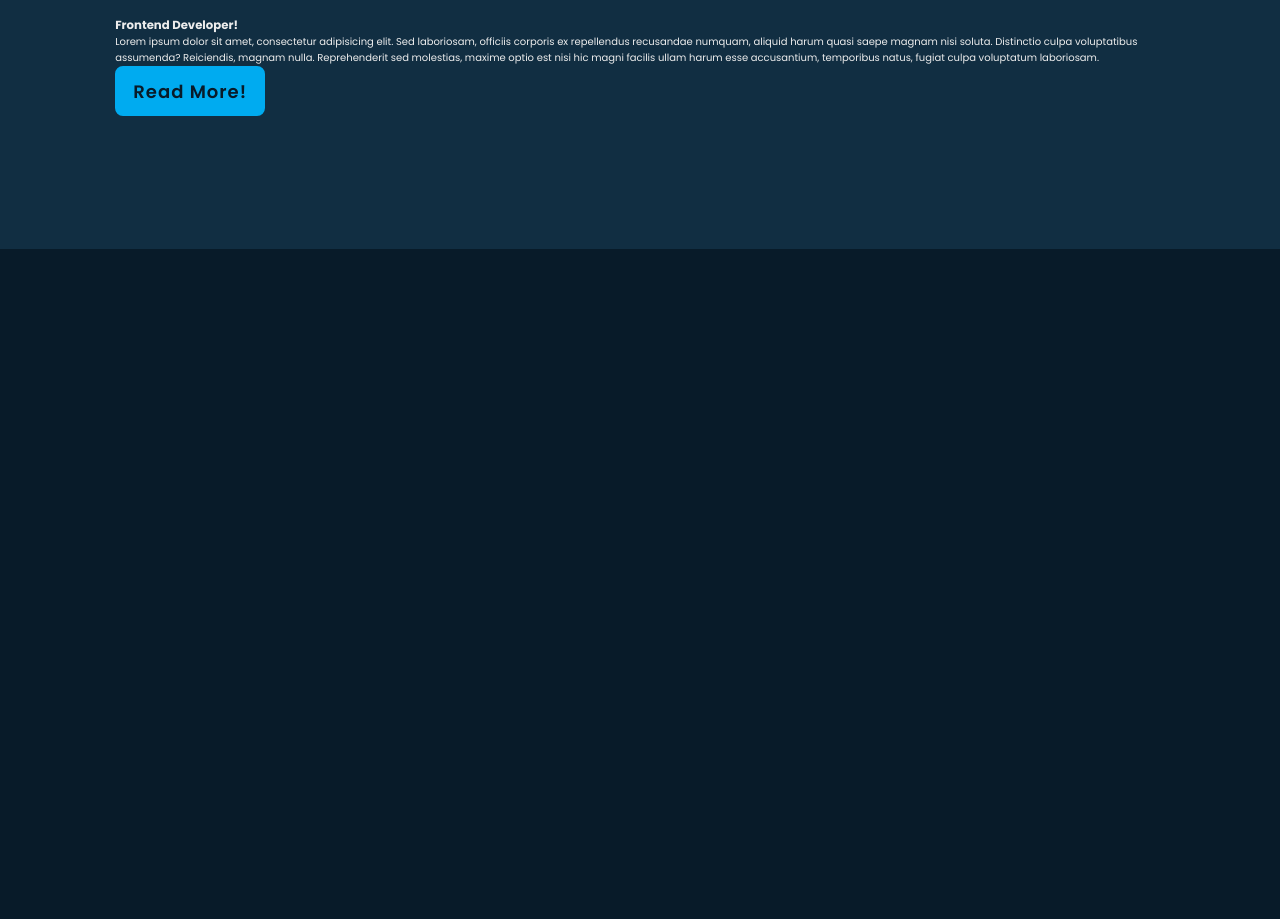
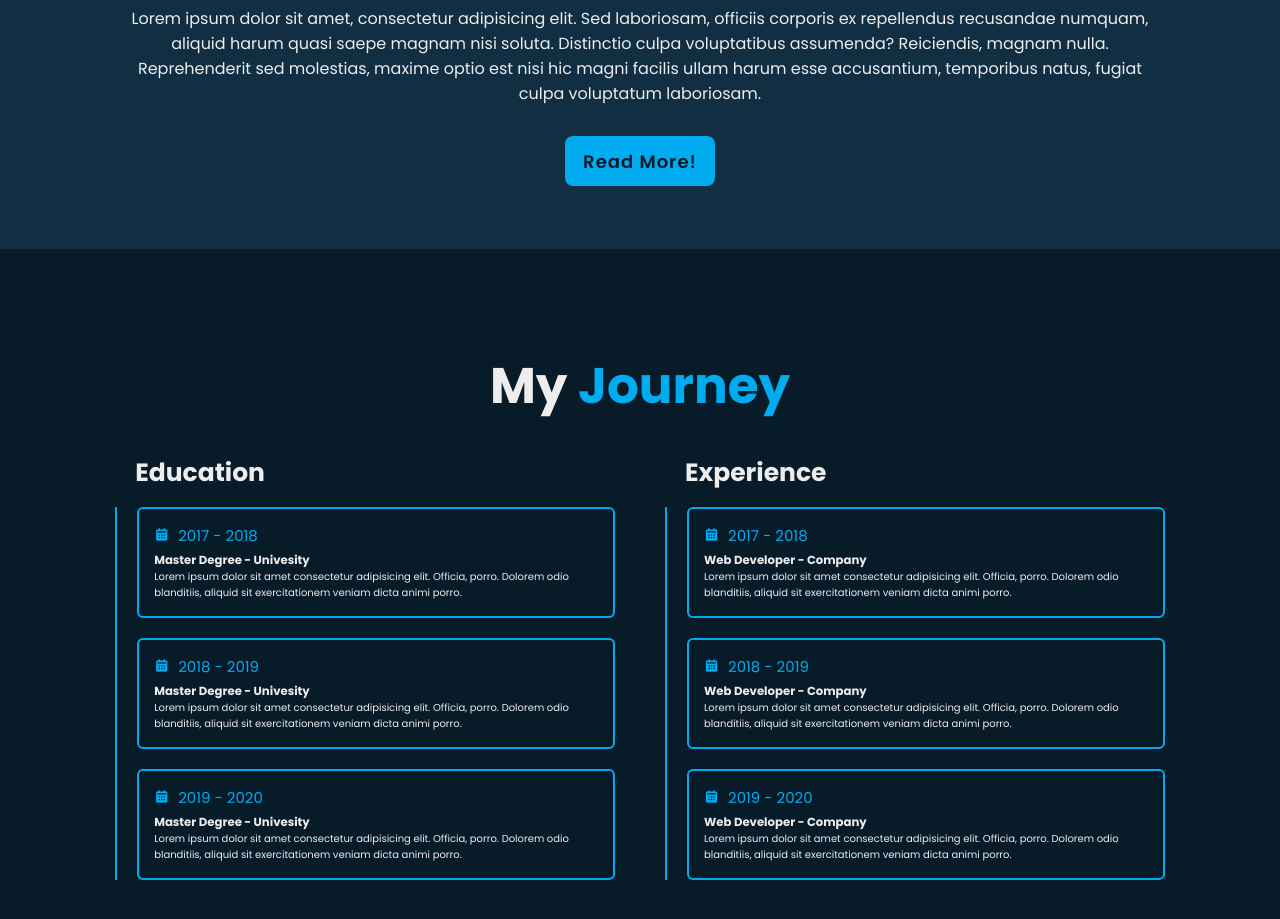
Before and after one commit to storiaca/front-layout, a plain HTML site: page responsive-portfolio/index.html in a window 1280 px wide. Shown: the part 1351-2270 px from the top of the page. Before the commit the page ends 1600 px from the top, so only its background shows below. Drawn offline with nearby package versions, Linux system fonts and the light colour scheme.

Commit message:
Education section

```diff
--- a/responsive-portfolio/css/style.css
+++ b/responsive-portfolio/css/style.css
@@ -262,3 +262,100 @@ section {
   border-radius: 50%;
   border: 0.2rem solid var(--main-color);
 }
+
+.about .about-img .circle-spin {
+  position: absolute;
+  top: 50%;
+  left: 50%;
+  transform: translate(-50%, -50%) rotate(0);
+  width: 100%;
+  height: 100%;
+  border-radius: 50%;
+  border-top: 0.2rem solid var(--second-bg-color);
+  border-bottom: 0.2rem solid var(--second-bg-color);
+  border-left: 0.2rem solid var(--main-color);
+  border-right: 0.2rem solid var(--main-color);
+}
+
+.about .about-content {
+  text-align: center;
+}
+
+.about .about-content h3 {
+  font-size: 2.6rem;
+}
+
+.about .about-content p {
+  font-size: 1.6rem;
+  margin: 2rem 0 3rem;
+}
+
+.about .btn-box.btns {
+  display: inline-block;
+  width: 15rem;
+}
+
+.about .btn-box.btns a::before {
+  background: var(--second-bg-color);
+}
+
+.education {
+  display: flex;
+  justify-content: center;
+  align-items: center;
+  flex-direction: column;
+  min-height: auto;
+  padding-bottom: 5rem;
+}
+
+.education .heading {
+  font-size: 5rem;
+  margin-bottom: 3rem;
+  text-align: center;
+}
+
+.education .heading span {
+  color: var(--main-color);
+}
+
+.education .education-row {
+  display: flex;
+  flex-wrap: wrap;
+  gap: 5rem;
+}
+
+.education-row .education-column {
+  flex: 1 1 40rem;
+}
+
+.education-column .title {
+  font-size: 2.5rem;
+  margin: 0 0 1.5rem 2rem;
+}
+
+.education-column .education-box {
+  border-left: 0.2rem solid var(--main-color);
+}
+
+.education-box .education-content {
+  position: relative;
+  padding-left: 2rem;
+}
+
+.education-content .content {
+  position: relative;
+  padding: 1.5rem;
+  border: 0.2rem solid var(--main-color);
+  border-radius: 0.6rem;
+  margin-bottom: 2rem;
+}
+
+.education-content .content .year {
+  font-size: 1.5rem;
+  color: var(--main-color);
+  padding-bottom: 0.5rem;
+}
+
+.education-content .content .year i {
+  padding-right: 0.5rem;
+}
--- a/responsive-portfolio/index.html
+++ b/responsive-portfolio/index.html
@@ -75,6 +75,106 @@
         </div>
       </div>
     </section>
+
+    <!-- education section design -->
+    <section class="education" id="education">
+      <h2 class="heading">My <span>Journey</span></h2>
+      <div class="education-row">
+        <div class="education-column">
+          <h3 class="title">Education</h3>
+          <div class="education-box">
+            <div class="education-content">
+              <div class="content">
+                <div class="year">
+                  <i class="bx bxs-calendar"></i> 2017 - 2018
+                </div>
+                <h3>Master Degree - Univesity</h3>
+                <p>
+                  Lorem ipsum dolor sit amet consectetur adipisicing elit.
+                  Officia, porro. Dolorem odio blanditiis, aliquid sit
+                  exercitationem veniam dicta animi porro.
+                </p>
+              </div>
+            </div>
+
+            <div class="education-content">
+              <div class="content">
+                <div class="year">
+                  <i class="bx bxs-calendar"></i> 2018 - 2019
+                </div>
+                <h3>Master Degree - Univesity</h3>
+                <p>
+                  Lorem ipsum dolor sit amet consectetur adipisicing elit.
+                  Officia, porro. Dolorem odio blanditiis, aliquid sit
+                  exercitationem veniam dicta animi porro.
+                </p>
+              </div>
+            </div>
+
+            <div class="education-content">
+              <div class="content">
+                <div class="year">
+                  <i class="bx bxs-calendar"></i> 2019 - 2020
+                </div>
+                <h3>Master Degree - Univesity</h3>
+                <p>
+                  Lorem ipsum dolor sit amet consectetur adipisicing elit.
+                  Officia, porro. Dolorem odio blanditiis, aliquid sit
+                  exercitationem veniam dicta animi porro.
+                </p>
+              </div>
+            </div>
+          </div>
+        </div>
+
+        <div class="education-column">
+          <h3 class="title">Experience</h3>
+          <div class="education-box">
+            <div class="education-content">
+              <div class="content">
+                <div class="year">
+                  <i class="bx bxs-calendar"></i> 2017 - 2018
+                </div>
+                <h3>Web Developer - Company</h3>
+                <p>
+                  Lorem ipsum dolor sit amet consectetur adipisicing elit.
+                  Officia, porro. Dolorem odio blanditiis, aliquid sit
+                  exercitationem veniam dicta animi porro.
+                </p>
+              </div>
+            </div>
+
+            <div class="education-content">
+              <div class="content">
+                <div class="year">
+                  <i class="bx bxs-calendar"></i> 2018 - 2019
+                </div>
+                <h3>Web Developer - Company</h3>
+                <p>
+                  Lorem ipsum dolor sit amet consectetur adipisicing elit.
+                  Officia, porro. Dolorem odio blanditiis, aliquid sit
+                  exercitationem veniam dicta animi porro.
+                </p>
+              </div>
+            </div>
+
+            <div class="education-content">
+              <div class="content">
+                <div class="year">
+                  <i class="bx bxs-calendar"></i> 2019 - 2020
+                </div>
+                <h3>Web Developer - Company</h3>
+                <p>
+                  Lorem ipsum dolor sit amet consectetur adipisicing elit.
+                  Officia, porro. Dolorem odio blanditiis, aliquid sit
+                  exercitationem veniam dicta animi porro.
+                </p>
+              </div>
+            </div>
+          </div>
+        </div>
+      </div>
+    </section>
     <script src="./js/app.js"></script>
   </body>
 </html>
```
